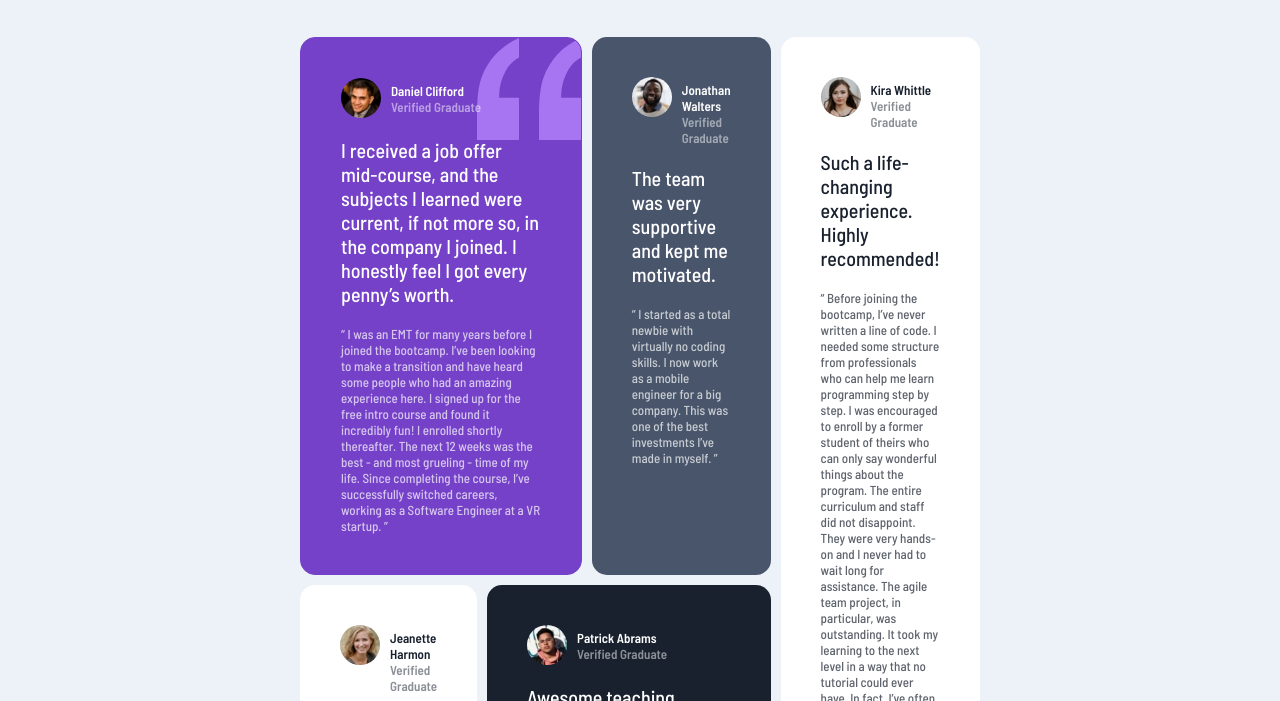
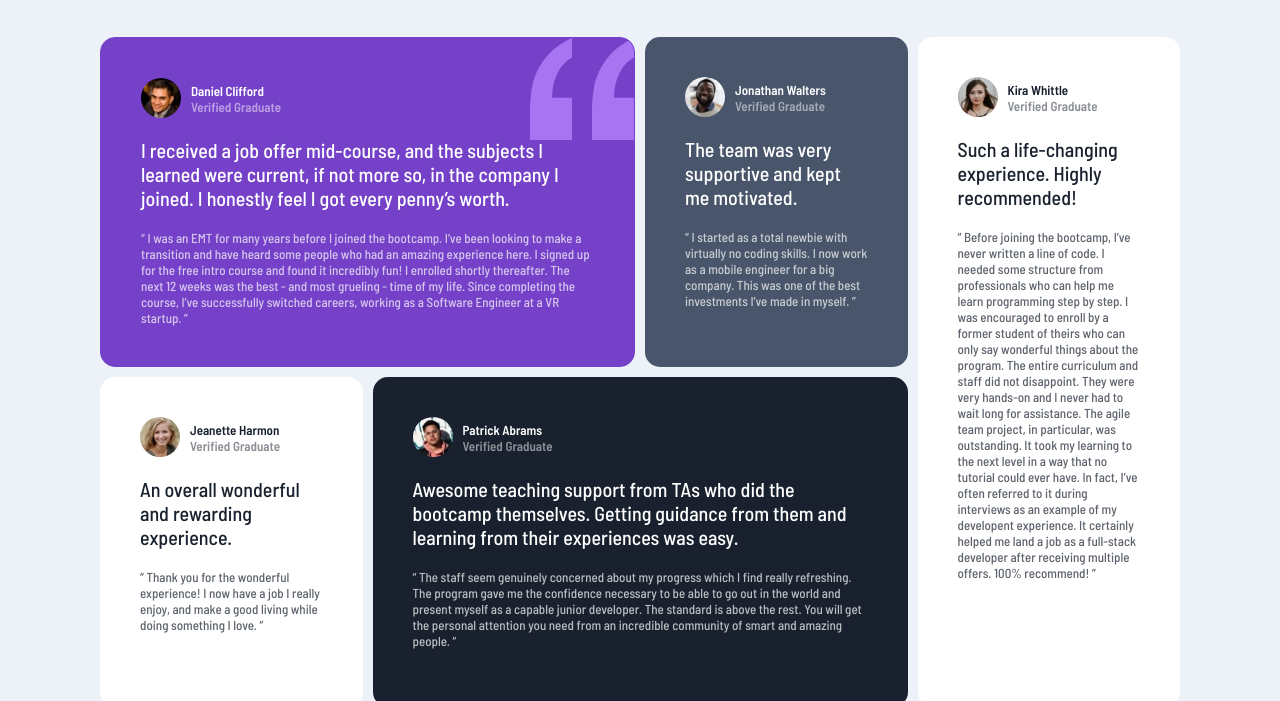
Before and after one commit to Rizqyfm/coding-bootcamp-testi-page, a plain HTML site: page index.html in a window 1280 px wide. Shown: the part 99-800 px from the top of the page. Drawn offline with Linux system fonts and the light colour scheme.

Commit message:
Fix bugs #3

```diff
--- a/css/style.css
+++ b/css/style.css
@@ -193,7 +193,7 @@ body {
     grid-template-rows: 1fr 1fr;
     grid-column-gap: 10px;
     grid-row-gap: 10px;
-    margin: 40px 300px;
+    margin: 40px 100px;
 }
 
 .testimonial {
```
